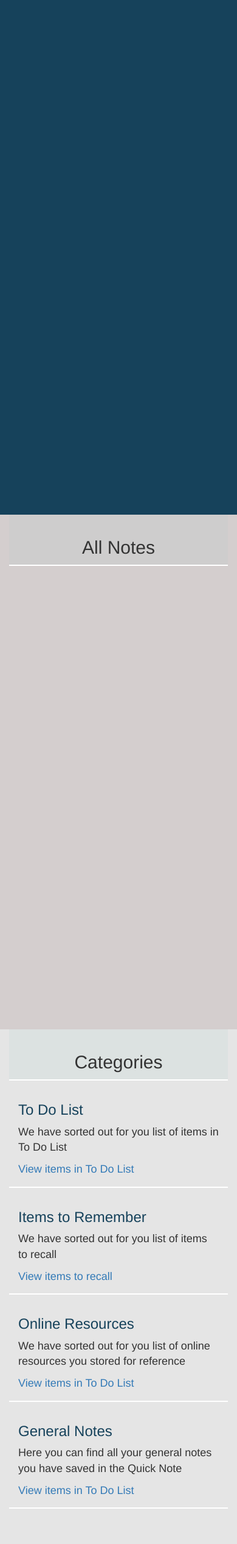
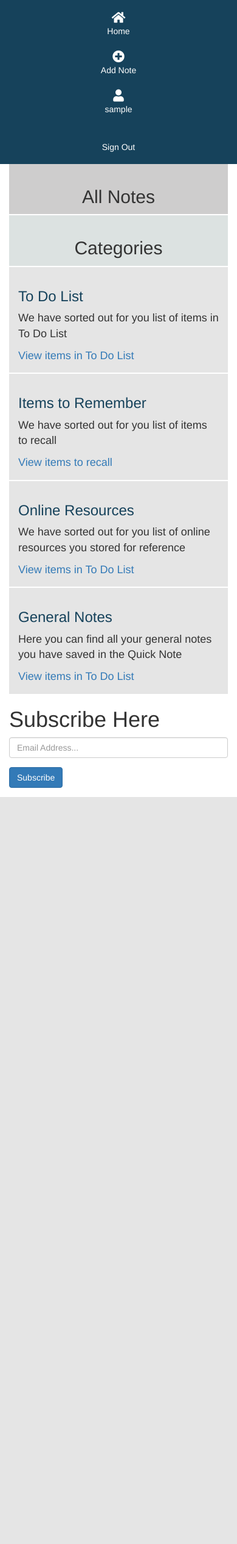
Before and after one commit to Roney-juma/NoteBook-Flask, a Flask app: page / in a window 390 px wide. Shown: the whole page at 61% size. After the commit the page ends 1307 px from the top, so only its background shows below. Run offline with Flask 2, Linux system fonts and the light colour scheme; the visitor is signed in with stand-in values (Sample User, id 1); data comes from the database, SQL or seed files in the repository; data that the repository does not hold is empty; some libraries are stand-ins or nearby versions.

Commit message:
Production

```diff
--- a/app/main/views.py
+++ b/app/main/views.py
@@ -11,9 +11,10 @@ from ..email import mail_message
 
 #Views
 @main.route('/')
+@login_required
 def index():
     notes = Note.query.order_by(Note.time.desc())
-    return render_template('notes_page.html', notes=notes)
+    return render_template('index.html', notes=notes)
 
 @main.route('/note/<id>')
 @login_required
--- a/app/static/css/index.css
+++ b/app/static/css/index.css
@@ -3,6 +3,11 @@ body {
 }
 h2 {
   text-align: center;
+}
+#login,#rejister,.updateprofile, .pict, .details, .create,.error-col {
+  background-color: #D4CECE;
+  padding: 15px;
+  height: 100vh;
 }
 h3 {
   color: #16425B;
@@ -55,9 +60,6 @@ h3 {
   padding: 1.5rem;
 }
 
-@media (max-width: 500px) {
-
-}
 table {
   border: 1.5px solid #584b53 !important;
 }
@@ -112,3 +114,28 @@ ul li a:hover{
   color: white !important;
   color: #16425B !important;
 }
+@media (max-width: 1000px) {
+  .profile-col {
+    display: flex;
+    flex-direction: column;
+    height: auto;
+  }
+  .notes-col,.categories-col {
+    height: auto;
+    background-color: white
+  }
+  .notes-header, .categories-header {
+    padding-top: 2vh;
+    height: 10vh;
+    border-bottom: 2px solid white;
+  }
+  .notes, .categories {
+    height: auto;
+  }
+  .notes-container {
+    height: auto;
+  }
+  .fas, .fa {
+    font-size: 20px !important;
+  }
+}
--- a/app/templates/add_note.html
+++ b/app/templates/add_note.html
@@ -15,7 +15,7 @@
 <div class="container-fluid">
   <div class="row">
     <div class="col-md-2 profile-col">
-      <div class="collapse navbar-collapse" id="bs-example-navbar-collapse-1">
+      <div>
         <ul class="nav navbar-nav">
           <li> <a class="btn btn-outline-primary" id="post" href="{{url_for('main.index')}}"><i class="fas fa-home"
             style="font-size: 80px;"></i><br>Home</a>
@@ -46,11 +46,10 @@
         </ul>
       </div>
     </div>
-    <div class="col-md-8">
+    <div class="col-md-10 create">
       <h2 class="text-center">Create a new Note Here!</h2>
       {{wtf.quick_form(form)}}
     </div>
-    <div class="col-md-2"></div>
   </div>
 </div>
 {% endblock%}
--- a/app/templates/auth/login.html
+++ b/app/templates/auth/login.html
@@ -47,7 +47,7 @@
         </ul>
       </div>
     </div>
-    <div class="col-md-8" id="login">
+    <div class="col-md-10" id="login">
       <h3 class="text-center"><i class="fas fa-sign-in-alt text-center"></i>&nbsp; <strong class="text-center">Log In
           Here</strong></h3>
           {% for message in get_flashed_messages() %}
@@ -59,7 +59,6 @@
       {{wtf.quick_form(loginform)}}
       <p> Don't have an account? <a id="sign" href="{{url_for('auth.signup')}}">Sign up here</a></p>
     </div>
-    <div clas="col-md-2"> </div>
   </div>
 </div>
 {% endblock %}
--- a/app/templates/auth/rejister.html
+++ b/app/templates/auth/rejister.html
@@ -46,11 +46,10 @@
               </ul>
             </div>
           </div>
-          <div class="col-md-8"id="login">
+          <div class="col-md-10"id="rejister">
                 <h3 class="text-center"><i class="fas fa-user-plus"></i></i>&nbsp; <strong>Sign Up</strong></h3>
                 {{ wtf.quick_form(r_form) }}
             </div>
-            <div class="col-md-2"></div>
         </div>
     </div>
 {% endblock %}
--- a/app/templates/edit_note.html
+++ b/app/templates/edit_note.html
@@ -15,7 +15,7 @@
 <div class="container-fluid">
   <div class="row">
     <div class="col-md-2 profile-col">
-      <div class="collapse navbar-collapse" id="bs-example-navbar-collapse-1">
+      <div>
         <ul class="nav navbar-nav">
           <li> <a class="btn btn-outline-primary" id="post" href="{{url_for('main.index')}}"><i class="fas fa-home"
             style="font-size: 80px;"></i><br>Home</a>
@@ -46,10 +46,9 @@
         </ul>
       </div>
     </div>
-    <div class="col-sm-8 updateprofile">
+    <div class="col-sm-10 updateprofile">
       {{wtf.quick_form(form)}}
     </div>
-    <div class="col-sm-2"></div>
   </div>
 </div>
 {% endblock %}
--- a/app/templates/fourOwfour.html
+++ b/app/templates/fourOwfour.html
@@ -13,7 +13,7 @@
 <div class="container-fluid">
   <div class="row">
     <div class="col-md-2 profile-col">
-      <div class="collapse navbar-collapse" id="bs-example-navbar-collapse-1">
+      <div>
         <ul class="nav navbar-nav">
           <li> <a class="btn btn-outline-primary" id="post" href="{{url_for('main.index')}}"><i class="fas fa-home"
             style="font-size: 80px;"></i><br>Home</a>
@@ -44,7 +44,7 @@
         </ul>
       </div>
     </div>
-    <div class="col-md-10">
+    <div class="col-md-10 error-col">
       <h1>WHOOOPS we can't find that page</h1>
     </div>
   </div>
--- a/app/templates/general.html
+++ b/app/templates/general.html
@@ -14,7 +14,7 @@
 <div class="container-fluid">
   <div class="row">
     <div class="col-md-2 profile-col">
-      <div class="collapse navbar-collapse" id="bs-example-navbar-collapse-1">
+      <div>
         <ul class="nav navbar-nav">
           <li> <a class="btn btn-outline-primary" id="post" href="{{url_for('main.index')}}"><i class="fas fa-home"
             style="font-size: 80px;"></i><br>Home</a>
--- a/app/templates/index.html
+++ b/app/templates/index.html
@@ -1,16 +1,107 @@
+{% extends 'base.html' %}
 
-    <h1>Category</h1>
-<div class="row">
-    <div class="clo-md-3">
-        <!-- Profile -->
+<!-- Styles block -->
+{% block styles%}
+{{ super() }}
+<link rel="stylesheet" href="https://pro.fontawesome.com/releases/v5.10.0/css/all.css"
+  integrity="sha384-AYmEC3Yw5cVb3ZcuHtOA93w35dYTsvhLPVnYs9eStHfGJvOvKxVfELGroGkvsg+p" crossorigin="anonymous" />
+<link rel="stylesheet" href="https://maxcdn.bootstrapcdn.com/bootstrap/3.3.7/css/bootstrap.min.css"
+  integrity="sha384-BVYiiSIFeK1dGmJRAkycuHAHRg32OmUcww7on3RYdg4Va+PmSTsz/K68vbdEjh4u" crossorigin="anonymous">
+<link rel="stylesheet" href="../static/css/index.css" />
+{% endblock %}
+
+{% block content %}
+<div class="container-fluid">
+  <div class="row">
+    <div class="col-md-2 profile-col">
+      <div>
+        <ul class="nav navbar-nav">
+          <li> <a class="btn btn-outline-primary" id="post" href="{{url_for('main.index')}}"><i class="fas fa-home"
+            style="font-size: 80px;"></i><br>Home</a>
+      </li>
+          <li>
+            {% if current_user.is_authenticated %}
+            <a class="btn" id="post" href="{{url_for('main.new_note')}}"><i
+                class="fas fa-plus-circle" style="font-size: 80px;"></i><br> Add Note</a>
+          </li>
+          <li>
+            <a class="btn" id="" href="{{url_for('main.profile',name=current_user.username)}}"><i
+              class="fas fa-user" style="font-size: 80px;"></i><br><div>{{current_user.username}}</div></a>
+          </li>
+          <li>
+            <a class="btn" id="" href="{{url_for('auth.logout')}}"><i
+              class="fa fa-sign-out" aria-hidden="true" style="font-size: 80px;"></i><br> Sign Out</a>
+          </li>
+          {% else %}
+          <li>
+            <a class="btn" href="{{url_for('auth.login')}}"><i
+                class="fas fa-sign-in-alt" style="font-size: 80px;"></i><br>Log In</a>
+          </li>
+          <li>
+            <a class="btn" href="{{url_for('auth.signup')}}"><i
+                class="fas fa-user-plus" style="font-size: 80px;"></i></i><br>Sign Up</a>
+          </li>
+          {%endif%}
+        </ul>
+      </div>
     </div>
-    <div class="col-md-4">
-        <!-- Notes -->
+    <div class="col-md-5 notes-col">
+      <div class="notes-header">
+        <h2>All Notes</h2>
+      </div>
+      <div class="notes" id="notesContainer">
+        {% for note in notes %}
+        <div class="note">
+          <h4><a href="{{url_for('main.note',id = note.id)}}">{{note.title | upper}}</a></h4>
+          <p>{{note.content}}</p>
+          <p>Category: {{note.category}}</p>
+          <p>Noted on :<small style="font-weight: 100;"> {{note.time.strftime('%d-%m-%Y')}}</small></p>
+
+        </div>
+
+        {% endfor %}
+      </div>
     </div>
-    <div class="col-md-5">
-        category
+    <div class="col-md-5 categories-col">
+      <div class="categories-header">
+        <h2>Categories</h2>
+      </div>
+      <div class="categories">
+        <div class="category_list">
+          <h3>To Do List</h3>
+          <p>We have sorted out for you list of items in To Do List</p>
+          <a id="sign" href="{{url_for('main.toDoList')}}">View items in To Do List</a>
+        </div>
+        <div class="category_list">
+          <h3>Items to Remember</h3>
+          <p>We have sorted out for you list of items to recall</p>
+          <a id="sign" href="{{url_for('main.toRecallList')}}">View items to recall</a>
+        </div>
+        <div class="category_list">
+          <h3>Online Resources</h3>
+          <p>We have sorted out for you list of online resources you stored for reference</p>
+          <a id="sign" href="{{url_for('main.online')}}">View items in To Do List</a>
+        </div>
+        <div class="category_list">
+          <h3>General Notes</h3>
+          <p>Here you can find all your general notes you have saved in the Quick Note</p>
+          <a id="sign" href="{{url_for('main.general')}}">View items in To Do List</a>
+        </div>
+        <div class="message-comment">
+          <form id="subscribeForm" class="form-inline ml-2" action="{{url_for('main.subscribe')}}" method="POST">
+            <h1 class="subscribe">Subscribe Here</h1>
+            <div class="md-form form-group">
+              <input type="email" class="form-control" placeholder="Email Address..." name="subscriber" required>
+            </div>
+            <div class="md-form form-group">
+              <button class="btn btn-primary" id="subs">Subscribe</button>
+            </div>
+          </form>
+      </div>
+      </div>
 
     </div>
 
-
+  </div>
 </div>
+{% endblock %}
--- a/app/templates/note.html
+++ b/app/templates/note.html
@@ -14,7 +14,7 @@
 <div class="container-fluid">
   <div class="row">
     <div class="col-md-2 profile-col">
-      <div class="collapse navbar-collapse" id="bs-example-navbar-collapse-1">
+      <div>
         <ul class="nav navbar-nav">
           <li> <a class="btn btn-outline-primary" id="post" href="{{url_for('main.index')}}"><i class="fas fa-home"
             style="font-size: 80px;"></i><br>Home</a>
@@ -45,7 +45,7 @@
         </ul>
       </div>
     </div>
-    <div class="col-md-8">
+    <div class="col-md-10 updateprofile">
       <h3>{{note.title | upper}}</h3>
       <p>{{note.content}}</p>
       <p>Noted on :<small > {{note.time.strftime('%d-%m-%Y')}}</small>
@@ -60,7 +60,6 @@
         {% endif %}
       </div>
     </div>
-    <div class="col-md-2"></div>
   </div>
 </div>
 {% endblock %}
--- a/app/templates/notes_page.html
+++ /dev/null
@@ -1,96 +0,0 @@
-{% extends 'base.html' %}
-
-<!-- Styles block -->
-{% block styles%}
-{{ super() }}
-<link rel="stylesheet" href="https://pro.fontawesome.com/releases/v5.10.0/css/all.css"
-  integrity="sha384-AYmEC3Yw5cVb3ZcuHtOA93w35dYTsvhLPVnYs9eStHfGJvOvKxVfELGroGkvsg+p" crossorigin="anonymous" />
-<link rel="stylesheet" href="https://maxcdn.bootstrapcdn.com/bootstrap/3.3.7/css/bootstrap.min.css"
-  integrity="sha384-BVYiiSIFeK1dGmJRAkycuHAHRg32OmUcww7on3RYdg4Va+PmSTsz/K68vbdEjh4u" crossorigin="anonymous">
-<link rel="stylesheet" href="../static/css/index.css" />
-{% endblock %}
-
-{% block content %}
-<div class="container-fluid">
-  <div class="row">
-    <div class="col-md-2 profile-col">
-      <div class="collapse navbar-collapse" id="bs-example-navbar-collapse-1">
-        <ul class="nav navbar-nav">
-          <li> <a class="btn btn-outline-primary" id="post" href="{{url_for('main.index')}}"><i class="fas fa-home"
-            style="font-size: 80px;"></i><br>Home</a>
-      </li>
-          <li>
-            {% if current_user.is_authenticated %}
-            <a class="btn" id="post" href="{{url_for('main.new_note')}}"><i
-                class="fas fa-plus-circle" style="font-size: 80px;"></i><br> Add Note</a>
-          </li>
-          <li>
-            <a class="btn" id="" href="{{url_for('main.profile',name=current_user.username)}}"><i
-              class="fas fa-user" style="font-size: 80px;"></i><br><div>{{current_user.username}}</div></a>
-          </li>
-          <li>
-            <a class="btn" id="" href="{{url_for('auth.logout')}}"><i
-              class="fa fa-sign-out" aria-hidden="true" style="font-size: 80px;"></i><br> Sign Out</a>
-          </li>
-          {% else %}
-          <li>
-            <a class="btn" href="{{url_for('auth.login')}}"><i
-                class="fas fa-sign-in-alt" style="font-size: 80px;"></i><br>Log In</a>
-          </li>
-          <li>
-            <a class="btn" href="{{url_for('auth.signup')}}"><i
-                class="fas fa-user-plus" style="font-size: 80px;"></i></i><br>Sign Up</a>
-          </li>
-          {%endif%}
-        </ul>
-      </div>
-    </div>
-    <div class="col-md-5 notes-col">
-      <div class="notes-header">
-        <h2>All Notes</h2>
-      </div>
-      <div class="notes" id="notesContainer">
-        {% for note in notes %}
-        <div class="note">
-          <h4><a href="{{url_for('main.note',id = note.id)}}">{{note.title | upper}}</a></h4>
-          <p>{{note.content}}</p>
-          <p>Category: {{note.category}}</p>
-          <p>Noted on :<small style="font-weight: 100;"> {{note.time.strftime('%d-%m-%Y')}}</small></p>
-
-        </div>
-
-        {% endfor %}
-      </div>
-    </div>
-    <div class="col-md-5 categories-col">
-      <div class="categories-header">
-        <h2>Categories</h2>
-      </div>
-      <div class="categories">
-        <div class="category_list">
-          <h3>To Do List</h3>
-          <p>We have sorted out for you list of items in To Do List</p>
-          <a id="sign" href="{{url_for('main.toDoList')}}">View items in To Do List</a>
-        </div>
-        <div class="category_list">
-          <h3>Items to Remember</h3>
-          <p>We have sorted out for you list of items to recall</p>
-          <a id="sign" href="{{url_for('main.toRecallList')}}">View items to recall</a>
-        </div>
-        <div class="category_list">
-          <h3>Online Resources</h3>
-          <p>We have sorted out for you list of online resources you stored for reference</p>
-          <a id="sign" href="{{url_for('main.online')}}">View items in To Do List</a>
-        </div>
-        <div class="category_list">
-          <h3>General Notes</h3>
-          <p>Here you can find all your general notes you have saved in the Quick Note</p>
-          <a id="sign" href="{{url_for('main.general')}}">View items in To Do List</a>
-        </div>
-      </div>
-
-    </div>
-
-  </div>
-</div>
-{% endblock %}
--- a/app/templates/online.html
+++ b/app/templates/online.html
@@ -14,7 +14,7 @@
 <div class="container-fluid">
   <div class="row">
     <div class="col-md-2 profile-col">
-      <div class="collapse navbar-collapse" id="bs-example-navbar-collapse-1">
+      <div>
         <ul class="nav navbar-nav">
           <li> <a class="btn btn-outline-primary" id="post" href="{{url_for('main.index')}}"><i class="fas fa-home"
             style="font-size: 80px;"></i><br>Home</a>
--- a/app/templates/profile/profile.html
+++ b/app/templates/profile/profile.html
@@ -14,7 +14,7 @@
 <div class="container-fluid">
   <div class="row">
     <div class="col-md-2 profile-col">
-      <div class="collapse navbar-collapse" id="bs-example-navbar-collapse-1">
+      <div>
         <ul class="nav navbar-nav">
           <li> <a class="btn btn-outline-primary" id="post" href="{{url_for('main.index')}}"><i class="fas fa-home"
             style="font-size: 80px;"></i><br>Home</a>
@@ -46,8 +46,6 @@
       </div>
     </div>
     <div class="col-md-5 pict">
-
-
       <div class="card testimonial-card">
         <div class="card-img">
           {% if user.profile_pic_path %}
@@ -80,7 +78,7 @@
         </div>
       </div>
     </div>
-    <div class="col-md-5">
+    <div class="col-md-5 details">
       <h2>Personal Details</h2>
       <table id="userTable" class="table table-bordered">
         <tr>
--- a/app/templates/profile/update.html
+++ b/app/templates/profile/update.html
@@ -15,7 +15,7 @@
 <div class="container-fluid">
   <div class="row">
     <div class="col-md-2 profile-col">
-      <div class="collapse navbar-collapse" id="bs-example-navbar-collapse-1">
+      <div>
         <ul class="nav navbar-nav">
           <li> <a class="btn btn-outline-primary" id="post" href="{{url_for('main.index')}}"><i class="fas fa-home"
             style="font-size: 80px;"></i><br>Home</a>
@@ -46,10 +46,9 @@
         </ul>
       </div>
     </div>
-    <div class="col-sm-6 updateprofile">
+    <div class="col-sm-10 updateprofile">
       {{wtf.quick_form(form)}}
     </div>
-    <div class="col-sm-4"></div>
   </div>
 </div>
 {% endblock %}
--- a/app/templates/to_do_list.html
+++ b/app/templates/to_do_list.html
@@ -14,7 +14,7 @@
 <div class="container-fluid">
   <div class="row">
     <div class="col-md-2 profile-col">
-      <div class="collapse navbar-collapse" id="bs-example-navbar-collapse-1">
+      <div>
         <ul class="nav navbar-nav">
           <li> <a class="btn btn-outline-primary" id="post" href="{{url_for('main.index')}}"><i class="fas fa-home"
             style="font-size: 80px;"></i><br>Home</a>
--- a/app/templates/to_recall.html
+++ b/app/templates/to_recall.html
@@ -14,7 +14,7 @@
 <div class="container-fluid">
   <div class="row">
     <div class="col-md-2 profile-col">
-      <div class="collapse navbar-collapse" id="bs-example-navbar-collapse-1">
+      <div>
         <ul class="nav navbar-nav">
           <li> <a class="btn btn-outline-primary" id="post" href="{{url_for('main.index')}}"><i class="fas fa-home"
                 style="font-size: 80px;"></i><br>Home</a>
```
Also changed, not shown: app/templates/homepage.html (deleted, +0 -37 lines).
